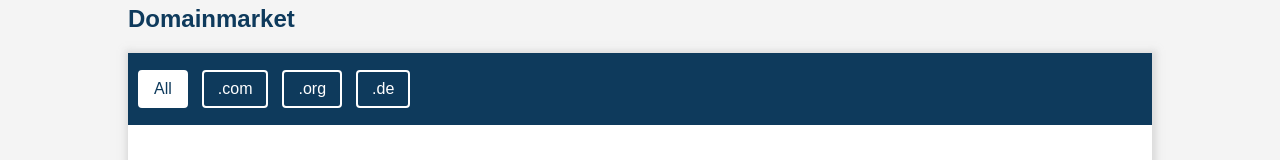
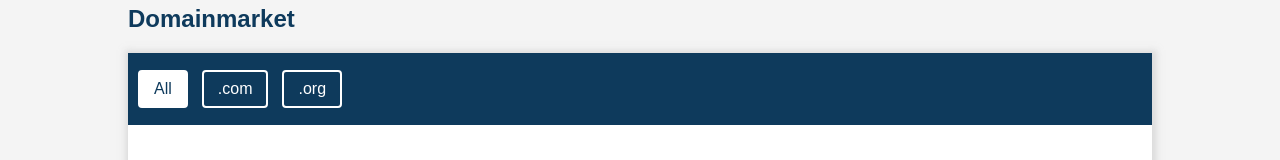
Before and after one commit to fs-developing/thedomainmarketbyfs, a plain HTML site: page index.html in a window 1280 px wide. Shown: the part 635-795 px from the top of the page. Drawn offline with nearby package versions, Linux system fonts and the light colour scheme.

Commit message:
Update index.html

```diff
--- a/index.html
+++ b/index.html
@@ -49,7 +49,7 @@
         <button class="selectbtn activio" onclick="filterSelection('all')"> All</button>
         <button class="selectbtn" onclick="filterSelection('com')"> .com</button>
         <button class="selectbtn" onclick="filterSelection('org')"> .org</button>
-        <button class="selectbtn" onclick="filterSelection('de')"> .de</button>
+        <!--<button class="selectbtn" onclick="filterSelection('de')"> .de</button>-->
       </div>
       <div class="domaincolumn com">
         <h2>connect-austria.<a class="tldcol">com</a></h2>
```
